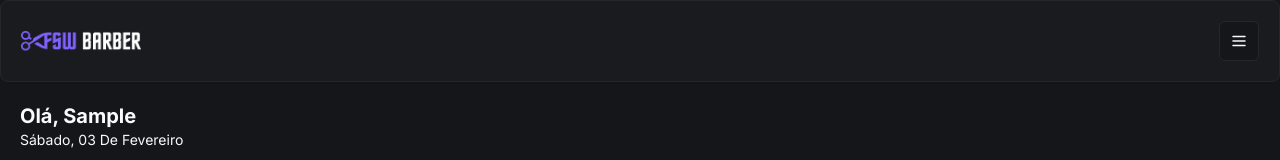
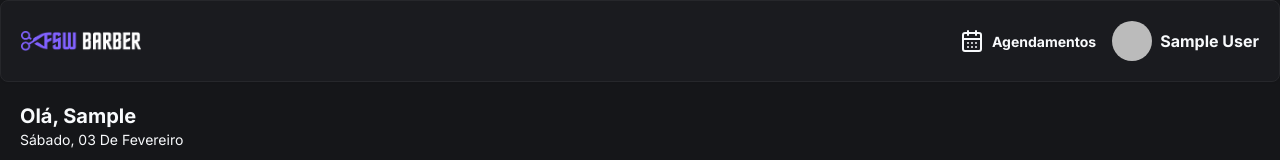
Before and after one commit to GotWill/fsw-barber, a Next.js app: page / in a window 1280 px wide. Shown: the top 160 px of the page. Built offline with nearby package versions, Linux system fonts and the light colour scheme; no server answers; the database is empty; sample sign-in values are in the browser's storage.

Commit message:
feat: add style header deks

```diff
--- a/src/app/_components/header.tsx
+++ b/src/app/_components/header.tsx
@@ -2,12 +2,16 @@
 import Image from "next/image";
 import { Card, CardContent } from "./ui/card";
 import { Button } from "./ui/button";
-import { MenuIcon } from "lucide-react";
+import { CalendarDays, MenuIcon, UserCircle } from "lucide-react";
 import { Sheet, SheetContent, SheetTrigger } from "./ui/sheet";
 import SideMenu from "./side-menu";
 import Link from "next/link";
+import { signIn, signOut, useSession } from "next-auth/react";
+import { Avatar, AvatarImage } from "./ui/avatar";
 
 const Header = () => {
+  const { data, status } = useSession();
+
   return (
     <header>
       <Card>
@@ -15,6 +19,7 @@ const Header = () => {
           <Link href="/">
             <Image src="/logo.png" alt="logo" width={120} height={22} />
           </Link>
+          <div className="md-desk:hidden">
             <Sheet>
               <SheetTrigger asChild>
                 <Button variant="outline" size="icon">
@@ -25,6 +30,32 @@ const Header = () => {
                 <SideMenu />
               </SheetContent>
             </Sheet>
+          </div>
+          <div className="md-mobol:hidden flex gap-4 items-center">
+            <div className="flex gap-2">
+              <CalendarDays />
+              <Link href="/bookings">
+                <span className="font-bold text-sm">Agendamentos</span>
+              </Link>
+            </div>
+            <div className="flex gap-2">
+              {status === "unauthenticated" ? (
+                <Button className="flex gap-2" onClick={() => signIn("google")}>
+                  <UserCircle />
+                  <span>Perfil</span>
+                </Button>
+              ) : (
+                <div className="flex items-center gap-2">
+                  <Avatar>
+                    <AvatarImage src={`${data?.user?.image}`} />
+                  </Avatar>
+                  <span className="font-bold text-base">
+                    {data?.user?.name}
+                  </span>
+                </div>
+              )}
+            </div>
+          </div>
         </CardContent>
       </Card>
     </header>
--- a/tailwind.config.ts
+++ b/tailwind.config.ts
@@ -1,13 +1,13 @@
-import type { Config } from "tailwindcss"
+import type { Config } from "tailwindcss";
 
 const config = {
   darkMode: ["class"],
   content: [
-    './pages/**/*.{ts,tsx}',
-    './components/**/*.{ts,tsx}',
-    './app/**/*.{ts,tsx}',
-    './src/**/*.{ts,tsx}',
-	],
+    "./pages/**/*.{ts,tsx}",
+    "./components/**/*.{ts,tsx}",
+    "./app/**/*.{ts,tsx}",
+    "./src/**/*.{ts,tsx}",
+  ],
   prefix: "",
   theme: {
     container: {
@@ -73,8 +73,17 @@ const config = {
         "accordion-up": "accordion-up 0.2s ease-out",
       },
     },
+    screens: {
+      "md-desk": {
+        'min': "768px",
+      },
+      "md-mobol": {
+        "max": "768px"
+      }
+
+    },
   },
   plugins: [require("tailwindcss-animate")],
-} satisfies Config
+} satisfies Config;
 
-export default config
+export default config;
```
Lines whose indentation alone changed are shown as unchanged.
